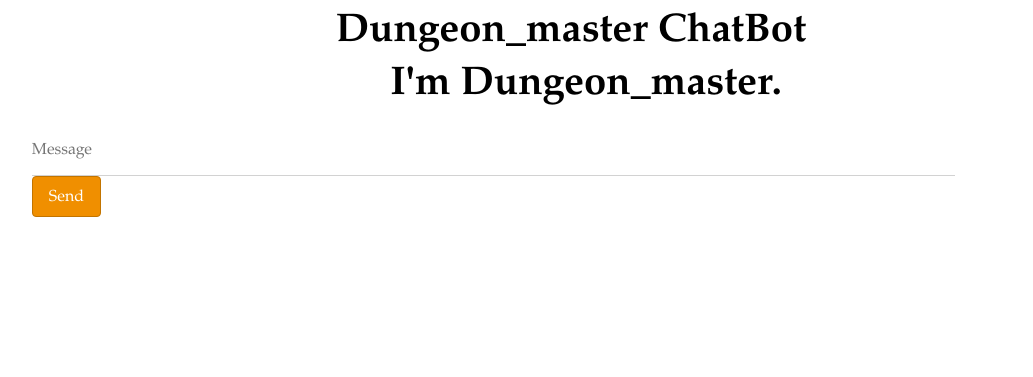
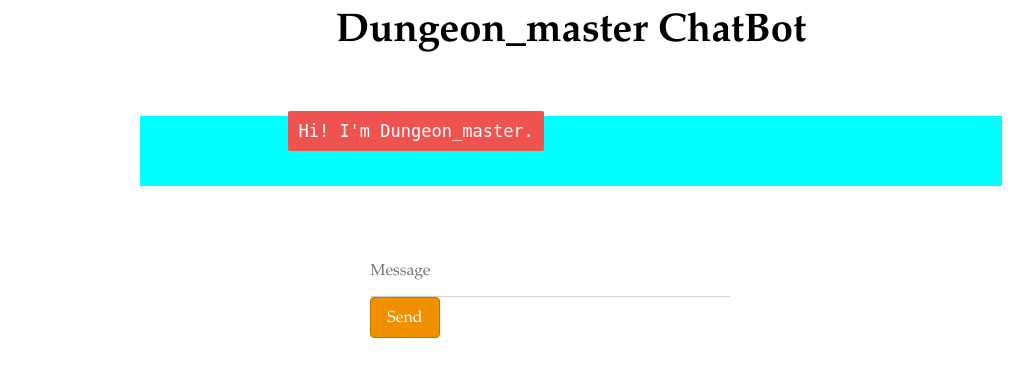
Before and after one commit to Anuragroyan/Chatbot-ChatterBot, a Flask app: page / in a window 1280 px wide. Shown: the top 377 px of the page, without its empty margins (69-1102 px from the left). Run offline with Flask 2, Linux system fonts and the light colour scheme; some libraries are stand-ins or nearby versions.

Commit message:
modifield

```diff
--- a/Rule-Based-Chatbot/static/style.css
+++ b/Rule-Based-Chatbot/static/style.css
@@ -1,22 +1,21 @@
 body {
-    font-family: Garamond;;
+    font-family: Garamond;
 }
 
 h1 {
-    color:black;
+    color: black;
     margin-bottom: 0;
-    margin-top:0;
-    text-align:center;
+    margin-top: 0;
+    text-align: center;
     font-size: 40px;
 }
 
 h3 {
-    color:black;
+    color: black;
     font-size: 20px;
     margin-top: 3px;
-    text-align:center;
+    text-align: center;
 }
-
 .row {
     display: flex;
     flex-wrap: wrap;
@@ -24,25 +23,23 @@ h3 {
     margin-left: -15px;
 }
 
-.ml-auto {
-    margin-left: auto;
+.ml-auto{
+    margin-left:auto !important;
+}
+.mr-auto{
+    margin-right:auto !important;
 }
 
-.mr-auto {
-    margin-right:auto;
-}
-
-.col-md-10, .col-md-8, .col-md-4 {
-    position:relative;
+.col-md-10,.col-md-8,.col-md-4{
+    position: relative;
     width: 100%;
     min-height: 1px;
     padding-right: 15px;
     padding-left: 15px;
 }
-
-.col-md-10{flex:0 0 83.333333%;max-width:83.333333}
-.col-md-4{flex:0 0 33.333333%;max-width:33.333333}
-.col-md-8{flex:0 0 66.666667%;max-width:66.666667}
+.col-md-8{flex:0 0 66.666667%;max-width:66.666667%}
+.col-md-4{flex:0 0 33.333333%;max-width:33.333333%}
+.col-md-10{flex:0 0 83.333333%;max-width:83.333333%}
 
 .form-control {
     background: no-repeat bottom,50% calc(100% - 1px);
@@ -94,6 +91,7 @@ h3 {
 .btn.btn-warning:active, .btn.btn-warning:focus, .btn.btn-warning:hover {
     box-shadow: 0 14px 26px -12px rgba(255,152,0,.42),0 4px 23px 0 rgba(0,0,0,.12),0 8px 10px -5px rgba(255,152,0,.2);
 }
+
 button, input, optgroup, select, textarea {
     margin: 0;
     font-family: inherit;
@@ -109,12 +107,14 @@ button, input, optgroup, select, textarea {
     min-height: 70px;
     margin-top: 60px;
 }
+
 #userInput {
     margin-left: auto;
     margin-right: auto;
     width: 40%;
     margin-top: 60px;
 }
+
 #textInput {
     width: 87%;
     border: none;
@@ -122,24 +122,28 @@ button, input, optgroup, select, textarea {
     font-family: monospace;
     font-size: 17px;
 }
+
 #buttonInput {
     padding: 3px;
     font-family: monospace;
     font-size: 17px;
 }
+
 .userText {
-    color: white;
+    color: rgba(255, 255, 255, 0.67);
     font-family: monospace;
     font-size: 17px;
     text-align: right !important;
     line-height: 30px;
     margin: 5px;
 }
+
 .userText span {
     background-color: #009688;
     padding: 10px;
     border-radius: 2px;
 }
+
 .botText {
     color: white;
     font-family: monospace;
@@ -148,11 +152,13 @@ button, input, optgroup, select, textarea {
     line-height: 30px;
     margin: 5px;
 }
+
 .botText span {
     background-color: #ef5350;
     padding: 10px;
     border-radius: 2px;
 }
+
 #tidbit {
     position: absolute;
     bottom: 0;
--- a/Rule-Based-Chatbot/templates/index.html
+++ b/Rule-Based-Chatbot/templates/index.html
@@ -1,20 +1,22 @@
 <!DOCTYPE html>
 <html>
+
 <head>
-        <link rel="stylesheet" type="text/css" href="/static/style.css" />
+    <link rel="stylesheet" type="text/css" href="{{ url_for('static', filename='style.css')}}" />
     <script src="https://ajax.googleapis.com/ajax/libs/jquery/3.2.1/jquery.min.js"></script>
 </head>
+
 <body>
     <div class="row">
         <div class="col-md-10 mr-auto ml-auto">
     <h1>Dungeon_master ChatBot</h1>
     <form>
-                    <div id="chatbot">
+        <div id="chatbox">
             <div class="col-md-8 ml-auto mr-auto">
-                            <p class="botText"><h1> I'm Dungeon_master.</h1></p>
+                <p class="botText"><span>Hi! I'm Dungeon_master.</span></p>
             </div>
         </div>
-                    <div id="userInpuy" class="row">
+        <div id="userInput" class="row">
             <div class="col-md-10">
                 <input id="text" type="text" name="msg" placeholder="Message" class="form-control">
                 <button type="submit" id="send" class="btn btn-warning">Send</button>
@@ -23,29 +25,30 @@
     </form>
 </div>
 </div>
+
 <script>
     $(document).ready(function() {
         $("form").on("submit", function(event) {
-                      var rawtext = $("#text").val();
-                      var userHtml = '<p class="userText"><span>' + rawtext + "</span></p>";
+            var rawText = $("#text").val();
+            var userHtml = '<p class="userText"><span>' + rawText + "</span></p>";
             $("#text").val("");
             $("#chatbox").append(userHtml);
             document.getElementById("userInput").scrollIntoView({
-                          block:"start",
-                          behavior:"smooth",
+                block: "start",
+                behavior: "smooth",
             });
             $.ajax({
                 data: {
-                              msg: rawtext,
+                    msg: rawText,
                 },
                 type: "POST",
                 url: "/get",
-                      }).done(function(data){
+            }).done(function(data) {
                 var botHtml = '<p class="botText"><span>' + data + "</span></p>";
                 $("#chatbox").append($.parseHTML(botHtml));
                 document.getElementById("userInput").scrollIntoView({
-                              block:"start",
-                              behavior:"smooth",
+                    block: "start",
+                    behavior: "smooth",
                 });
             });
             event.preventDefault();
@@ -53,4 +56,5 @@
     });
 </script>
 </body>
+
 </html>
```
Also changed, not shown: Rule-Based-Chatbot/db.sqlite3. Lines whose indentation alone changed are shown as unchanged.
